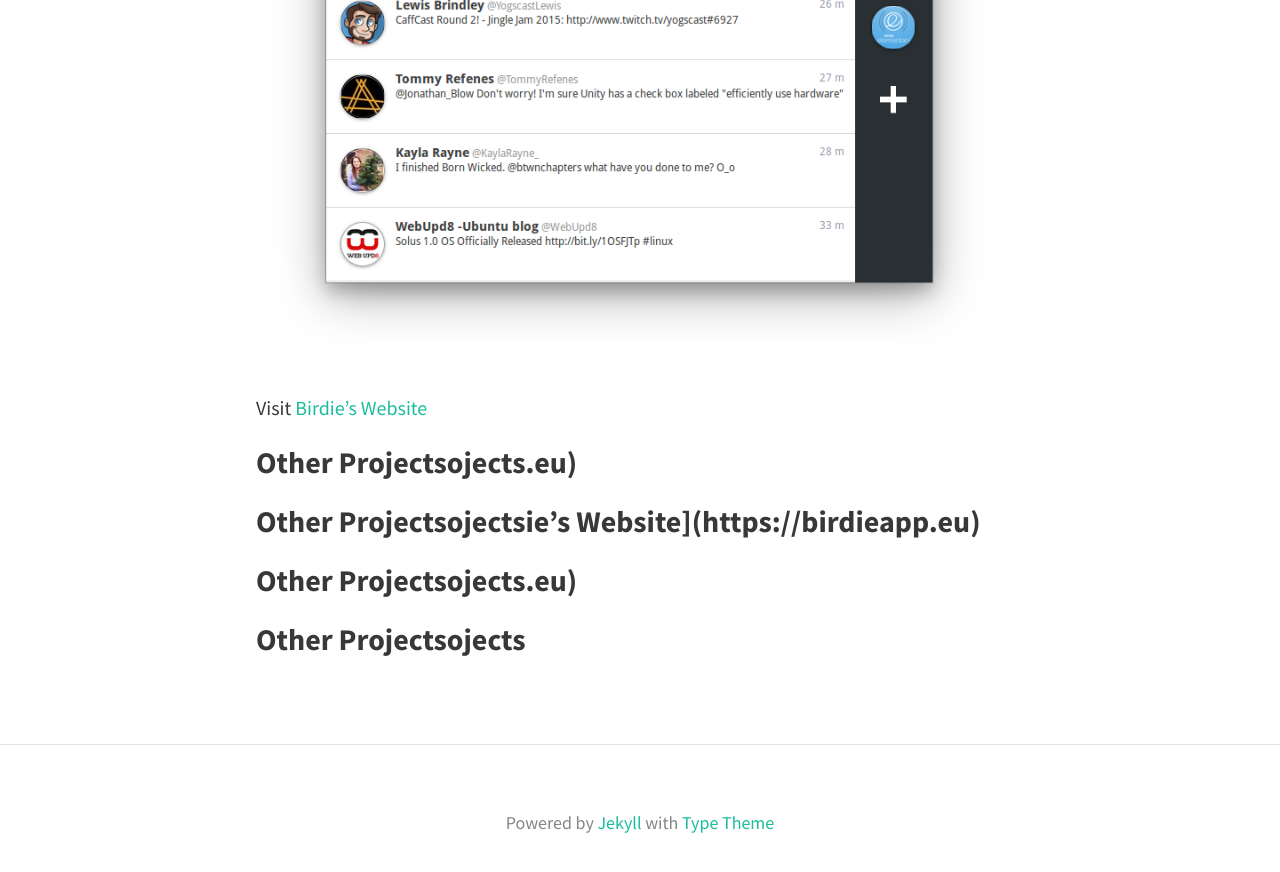
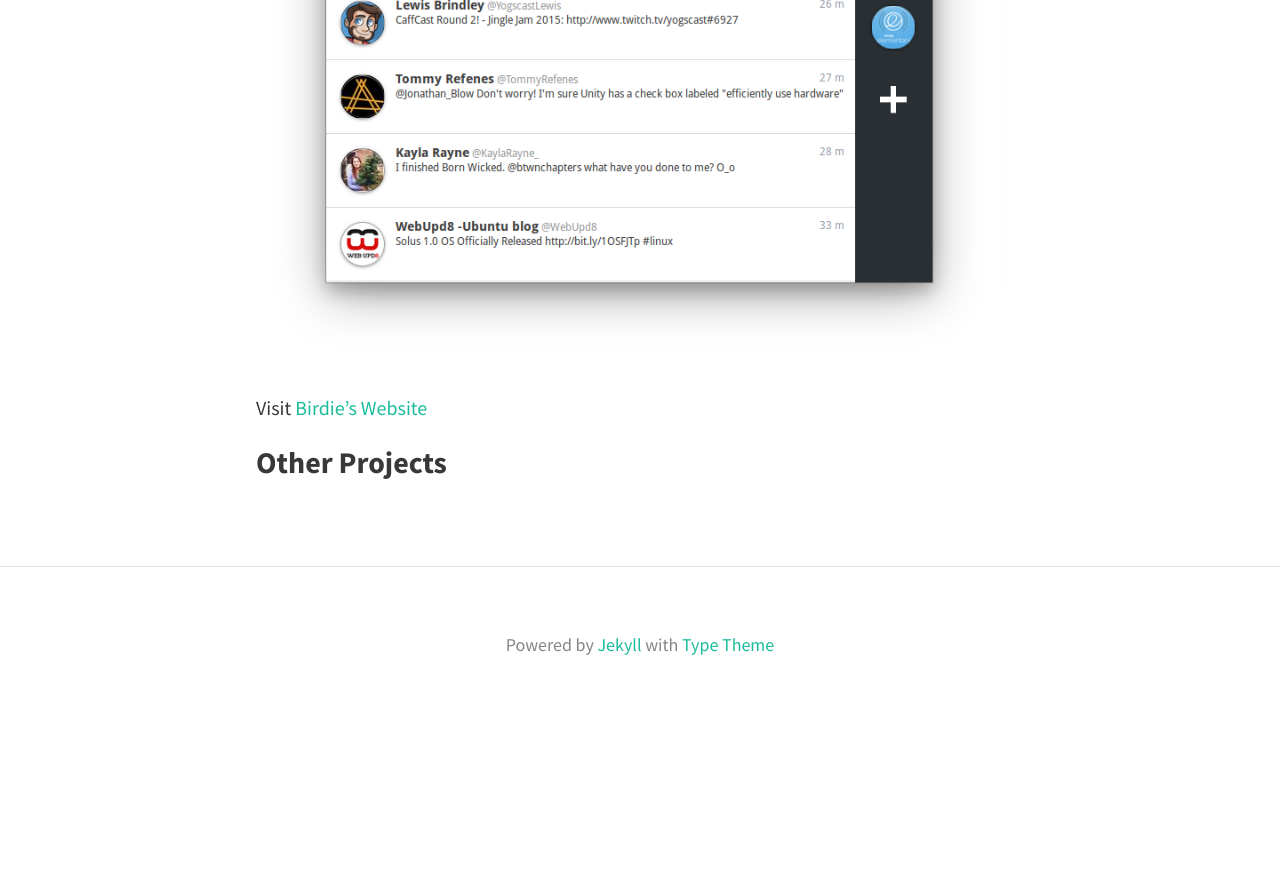
Before and after one commit to nathandyer/nathandyer.github.io, a Jekyll site: the page built from about.md, in a window 1280 px wide and 900 px high, scrolled down 1615 px. Shown: the top 872 px of the window. Built offline with Jekyll 4.4.1, drawn with Linux system fonts in a browser that asks for light colours; nearby versions of some CDN libraries; after the commit the page ends 2337 px from its top, so only the background shows below that.

Commit message:
Fixed a strange bug on the about page.

```diff
--- a/about.md
+++ b/about.md
@@ -21,10 +21,4 @@
 
 Visit [Birdie's Website](https://birdieapp.eu)
 
-### Other Projectsojects.eu)
-
-### Other Projectsojectsie's Website](https://birdieapp.eu)
-
-### Other Projectsojects.eu)
-
-### Other Projectsojects
+### Other Projects
```
